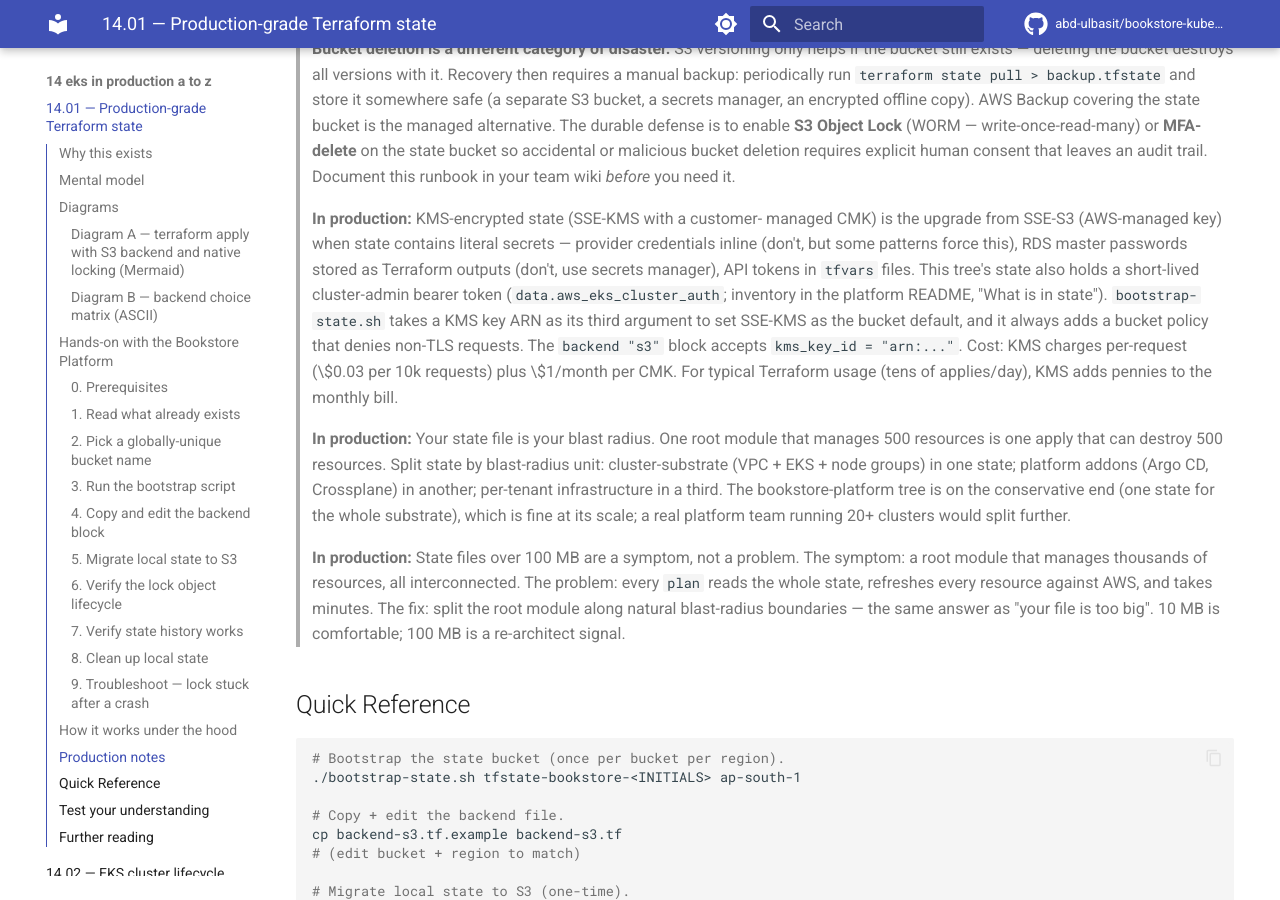
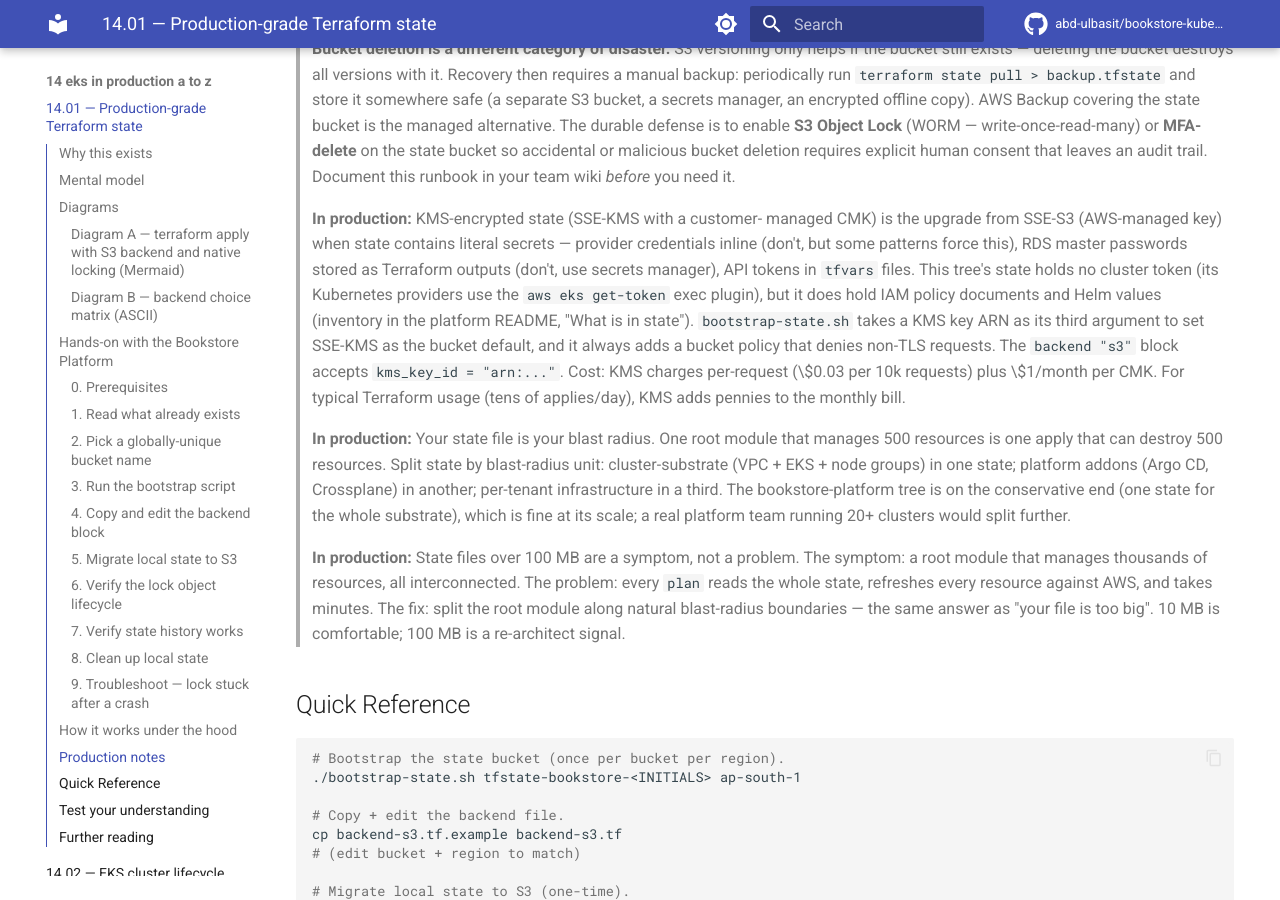
Before and after one commit to abd-ulbasit/bookstore-kubernetes-guide, an MkDocs documentation site: the page built from full-guide/14-eks-in-production-a-to-z/01-terraform-state-in-production.md, in a window 1280 px wide and 900 px high, scrolled down 10083 px. Built offline with MkDocs 1.6.1 and Material for MkDocs 9.7.7, drawn with Linux system fonts in a browser that asks for light colours; comment, search, counter and statistics services are not loaded.

Commit message:
Authenticate the Kubernetes providers with exec, minted at apply time
The kubernetes, helm and kubectl providers used
data.aws_eks_cluster_auth.this.token. A saved plan carries the
data-source values read at plan time, and `terraform apply tfplan` does
not re-read them. In the CI template the token was minted in plan-main
under the plan role (a view-only access entry) and is valid for about 15
minutes, while apply runs only after a human approves. Any Helm, kubectl
or Kubernetes change in this tree (9 helm_release, 9 kubectl_manifest,
6 kubernetes_namespace) would therefore fail with 401 (expired) or 403
(view-only). The token also sat in cleartext in state and in the tfplan
artifact, and the comments saying it was "refreshed every plan/apply"
were not true for a saved plan.

All three providers now use an `aws eks get-token` exec block, so each
run mints its own token under its own identity when the provider
connects, and nothing is stored. The data source is gone. The README
"What is in state" table and the ch.14.01 SSE-KMS note no longer list a
token in state.

Co-Authored-By: Claude Opus 5.5 <noreply@anthropic.com>

```diff
--- a/full-guide/14-eks-in-production-a-to-z/01-terraform-state-in-production.md
+++ b/full-guide/14-eks-in-production-a-to-z/01-terraform-state-in-production.md
@@ -513,8 +513,9 @@ never be able to take down the other.
 > contains literal secrets — provider credentials inline (don't, but
 > some patterns force this), RDS master passwords stored as Terraform
 > outputs (don't, use secrets manager), API tokens in `tfvars` files.
-> This tree's state also holds a short-lived cluster-admin bearer
-> token (`data.aws_eks_cluster_auth`; inventory in the platform README,
+> This tree's state holds no cluster token (its Kubernetes providers
+> use the `aws eks get-token` exec plugin), but it does hold IAM
+> policy documents and Helm values (inventory in the platform README,
 > "What is in state"). `bootstrap-state.sh` takes a KMS key ARN as its
 > third argument to set SSE-KMS as the bucket default, and it always
 > adds a bucket policy that denies non-TLS requests.
```
Also changed, not shown: full-guide/examples/bookstore-platform/terraform/README.md (+1 -2 lines), 1 other file.
